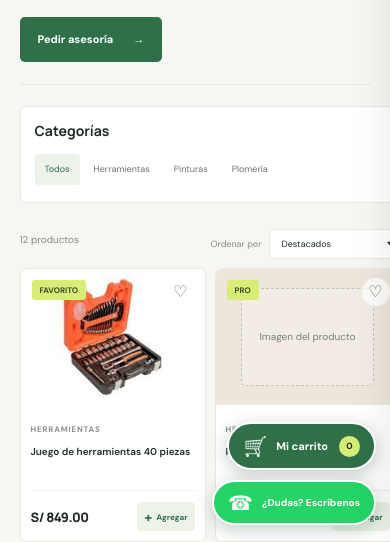
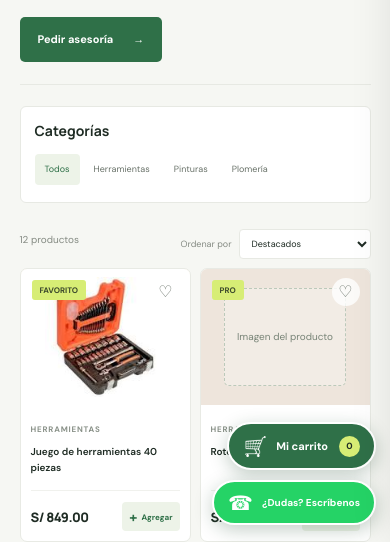
Before and after one commit to fjtrelles-ship-it/web-silva, a plain HTML site: page catalogo.html in a window 390 px wide. Shown: the part 305-847 px from the top of the page. Drawn offline with Linux system fonts and the light colour scheme.

Commit message:
Add files via upload

```diff
--- a/catalogo.html
+++ b/catalogo.html
@@ -9,7 +9,7 @@
   <link rel="preconnect" href="https://fonts.googleapis.com">
   <link rel="preconnect" href="https://fonts.gstatic.com" crossorigin>
   <link href="https://fonts.googleapis.com/css2?family=DM+Sans:wght@400;500;600;700&family=Manrope:wght@400;500;600;700;800&display=swap" rel="stylesheet">
-  <link rel="stylesheet" href="style.css?v=3">
+  <link rel="stylesheet" href="style.css?v=4">
   <script src="productos.js" defer></script>
   <script src="script.js?v=3" defer></script>
 </head>
--- a/style.css
+++ b/style.css
@@ -283,13 +283,15 @@ textarea.form-field { min-height: 58px; }
   .catalog-page { padding: 22px 5% 48px; }
   .catalog-heading { align-items: flex-start; flex-direction: column; padding: 25px 0 22px; }
   .catalog-heading h1 { font-size: 31px; }
-  .catalog-layout { grid-template-columns: 1fr; gap: 17px; }
+  .catalog-layout { grid-template-columns: minmax(0, 1fr); gap: 17px; }
   .catalog-sidebar { padding: 14px; }
-  .catalog-sidebar .category-filters { flex-direction: row; overflow-x: auto; }
+  .catalog-sidebar .category-filters { width: 100%; flex-direction: row; overflow-x: auto; }
   .catalog-sidebar .filter-chip { flex: 0 0 auto; min-height: 31px; padding: 0 10px; text-align: center; }
   .catalog-help { display: none; }
   .catalog-grid { gap: 9px; }
-  .catalog-toolbar { margin-bottom: 9px; }
+  .catalog-toolbar { flex-wrap: wrap; gap: 8px; margin-bottom: 9px; }
+  .catalog-toolbar .sort-control { min-width: 0; max-width: 100%; }
+  .catalog-toolbar select { min-width: 0; }
   .form-row { gap: 9px; }
   .whatsapp-float { right: 14px; bottom: calc(14px + env(safe-area-inset-bottom)); min-height: 45px; padding: 0 14px; }
   .cart-float { right: 14px; bottom: calc(69px + env(safe-area-inset-bottom)); min-height: 48px; padding: 0 14px; }
```
Also changed, not shown: index.html (+1 -6 lines).
